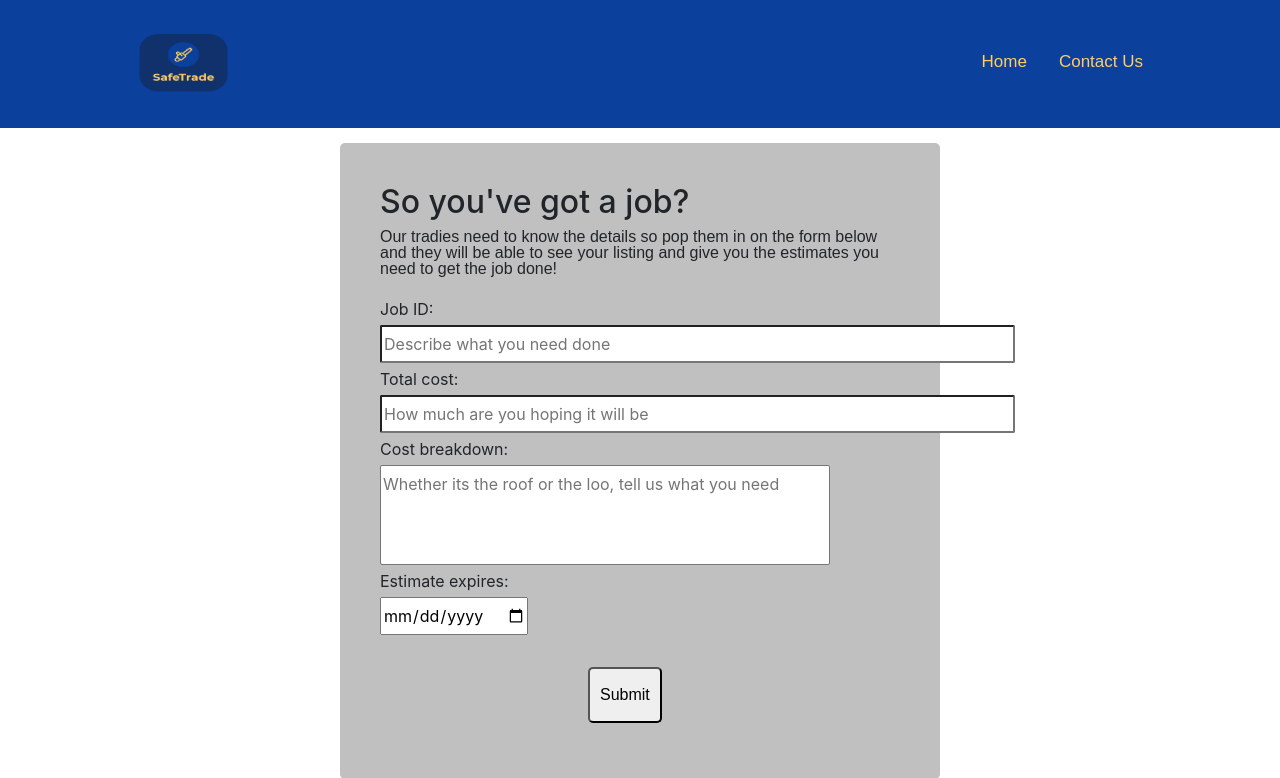
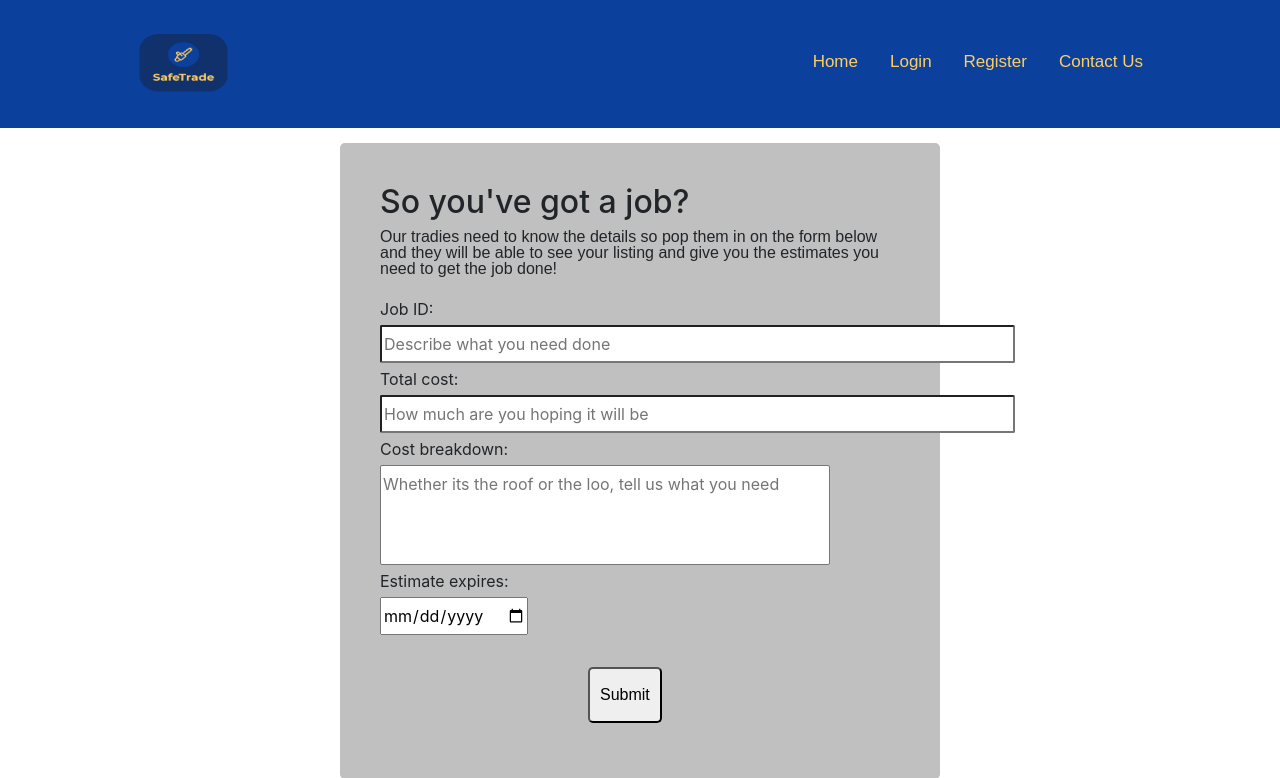
Before and after one commit to calgot30/COMP606A2, a PHP site: page /createEstimate.php in a window 1280 px wide. Shown: the top 778 px of the page. Run offline with PHP 8.4, Linux system fonts and the light colour scheme; some libraries are stand-ins or nearby versions.

Commit message:
changed nav to have login and register when not logged in

```diff
--- a/nav.php
+++ b/nav.php
@@ -34,6 +34,20 @@ if(isset($_SESSION["loggedin"]) == true){
 }
 ?>
 
+<?php
+// Check if the user is logged in, if no, show this login nav
+if(isset($_SESSION["loggedin"]) != true){
+    echo "<li><a href=\"Login.php\">Login</a></li>";
+}
+?>
+
+<?php
+// Check if the user is logged in, if no, show this login nav
+if(isset($_SESSION["loggedin"]) != true){
+    echo "<li><a href=\"Register.php\">Register</a></li>";
+}
+?>
+
 
 <?php
 // Check if the user is logged in, if yes show this booking nav
```
